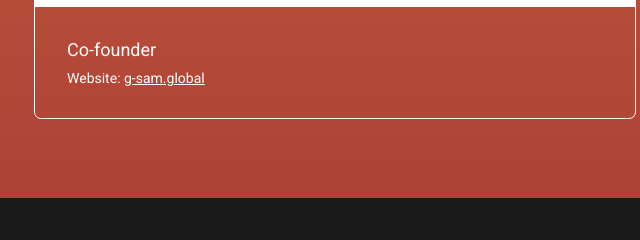
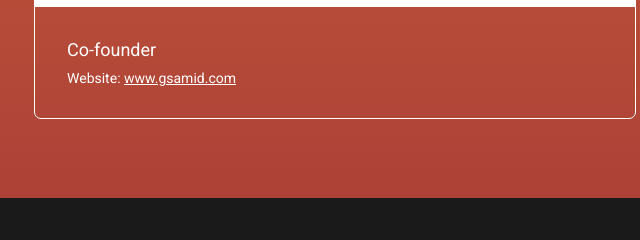
Before and after one commit to petterssonlucas/personal.io, a plain HTML site: page index.html in a window 1280 px wide. Shown: the part 2993-3233 px from the top of the page, 305-945 px from the left. Drawn offline with Linux system fonts and the light colour scheme.

Commit message:
Update index.html

```diff
--- a/index.html
+++ b/index.html
@@ -27,9 +27,9 @@
                     <h1>Lucas Pettersson</h1>
                     <h3>Cybersecurity Specialist</h3>
                     <div class="top-jobs">
-                        <h4><a href="https://2secure.se" target="_blank">2Secure</a></h4>
+                        <h4><a href="https://2secure.se/" target="_blank">2Secure</a></h4>
                         <h4>•</h4>
-                        <h4><a href="https://g-sam.global" target="_blank">G-SAM</a></h4>
+                        <h4><a href="https://www.gsamid.com/" target="_blank">G-SAM</a></h4>
                     </div>
                 </div>
                 <div class="top-location">
@@ -227,7 +227,7 @@
                             </div>
                             <div class="experience-description">
                                 <p>Co-founder</p>
-                                <p class="website">Website: <a href="https://g-sam.global/" target="_blank">g-sam.global</a></p>
+                                <p class="website">Website: <a href="https://www.gsamid.com/" target="_blank">www.gsamid.com</a></p>
                             </div>
                         </div>
 
```
